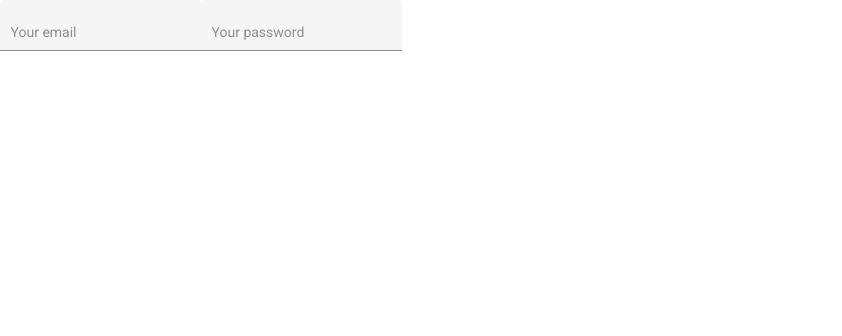
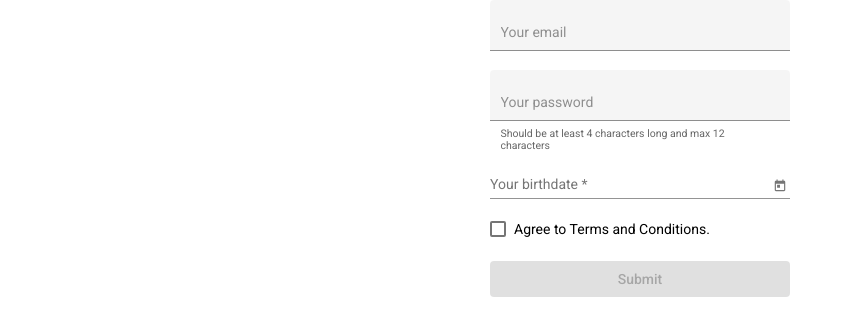
Before and after one commit to uamandeep/Fitpad, an Angular app: page /signup in a window 1280 px wide. Shown: the top 336 px of the page, without its empty margins (0-842 px from the left). Built offline with nearby package versions, Linux system fonts and the light colour scheme.

Commit message:
angular material

```diff
--- a/src/app/auth/signup/signup.component.css
+++ b/src/app/auth/signup/signup.component.css
@@ -0,0 +1,3 @@
+mat-form-field{
+    width: 300px;
+}
--- a/src/app/auth/signup/signup.component.html
+++ b/src/app/auth/signup/signup.component.html
@@ -1,10 +1,25 @@
-<section>
-    <form>
+<section class="signup-form" fxLayoutAlign="center center" fxLayoutGap="10px" >
+
+    <form fxLayout="column" #f="ngForm" (ngSubmit)="onSubmit(f)">
         <mat-form-field appearance="fill">
-            <input type="email" matInput placeholder="Your email">
+            <input type="email" matInput placeholder="Your email" ngModel name="email" required>
         </mat-form-field>
-        <mat-form-field appearance="fill">
-            <input type="password" matInput placeholder="Your password">
+
+        <mat-form-field appearance="fill" hintLabel="Should be at least 4 characters long and max 12 characters">
+            <input type="password" matInput placeholder="Your password" ngModel name="password" maxlength="12" minlength="4" required>
+        </mat-form-field> <br>
+
+        <mat-form-field>
+            <input matInput placeholder="Your birthdate" [matDatepicker]="picker" [max]="maxDate" ngModel name="birthdate" required>
+            <mat-datepicker-toggle matSuffix [for]="picker"></mat-datepicker-toggle>
+            <mat-datepicker #picker> </mat-datepicker>
         </mat-form-field>
+
+
+            <mat-checkbox ngModel name="agree" required>Agree to Terms and Conditions.</mat-checkbox> <br>
+
+
+        <button mat-raised-button type="submit" color="primary" [disabled]="f.invalid">Submit</button>
     </form>
+
 </section>
--- a/src/app/auth/signup/signup.component.ts
+++ b/src/app/auth/signup/signup.component.ts
@@ -1,4 +1,6 @@
 import { Component, OnInit } from '@angular/core';
+import { NgForm } from '@angular/forms';
+import { FormsModule } from '@angular/forms';
 
 @Component({
   selector: 'app-signup',
@@ -6,10 +8,16 @@ import { Component, OnInit } from '@angular/core';
   styleUrls: ['./signup.component.css']
 })
 export class SignupComponent implements OnInit {
+  maxDate;
 
   constructor() { }
 
   ngOnInit(): void {
+    this.maxDate = new Date();
+    this.maxDate.setFullYear(this.maxDate.getFullYear() - 18);
   }
 
+  onSubmit(form: NgForm) {
+    console.log(form);
+  }
 }
--- a/src/app/welcome/welcome.component.css
+++ b/src/app/welcome/welcome.component.css
@@ -34,7 +34,7 @@ html, body {
     font-size: 150px;
     text-transform: uppercase;
     margin: 0px;
-      padding: 50px 0 0 0;
+    padding: 50px 0;
   }
 
   .main p {
@@ -49,6 +49,7 @@ html, body {
     text-decoration: none;
     text-transform: uppercase;
     padding: 6px 25px;
+    margin: auto;
 
   }
   /* Supporting */
--- a/tsconfig.json
+++ b/tsconfig.json
@@ -7,6 +7,7 @@
     "forceConsistentCasingInFileNames": true,
     "strict": true,
     "noImplicitOverride": true,
+    "noImplicitAny": false,
     "noPropertyAccessFromIndexSignature": true,
     "noImplicitReturns": true,
     "noFallthroughCasesInSwitch": true,
```
Also changed, not shown: src/app/app.module.ts (+7 -2 lines), src/app/material.module.ts (+5 -2 lines).
